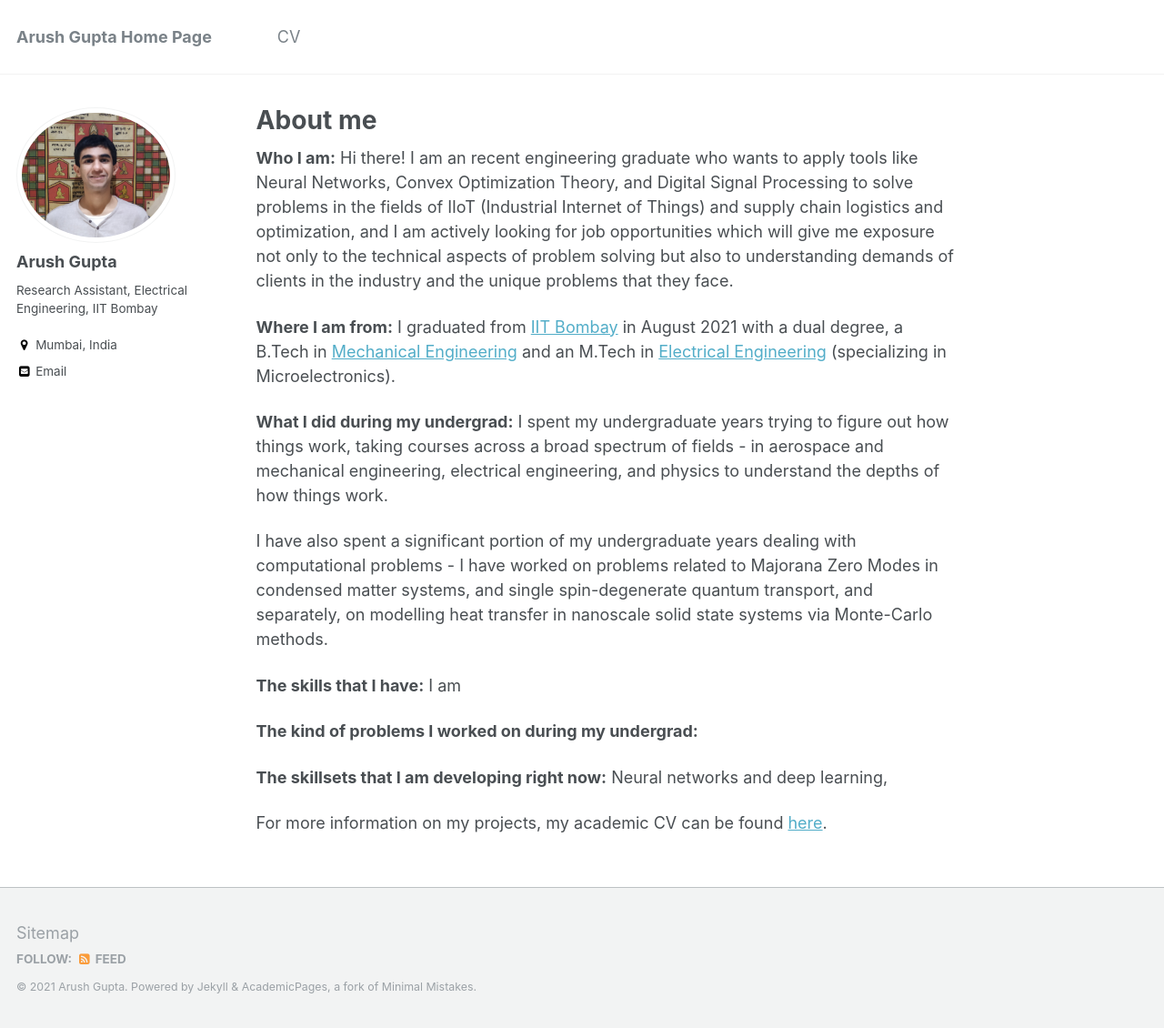
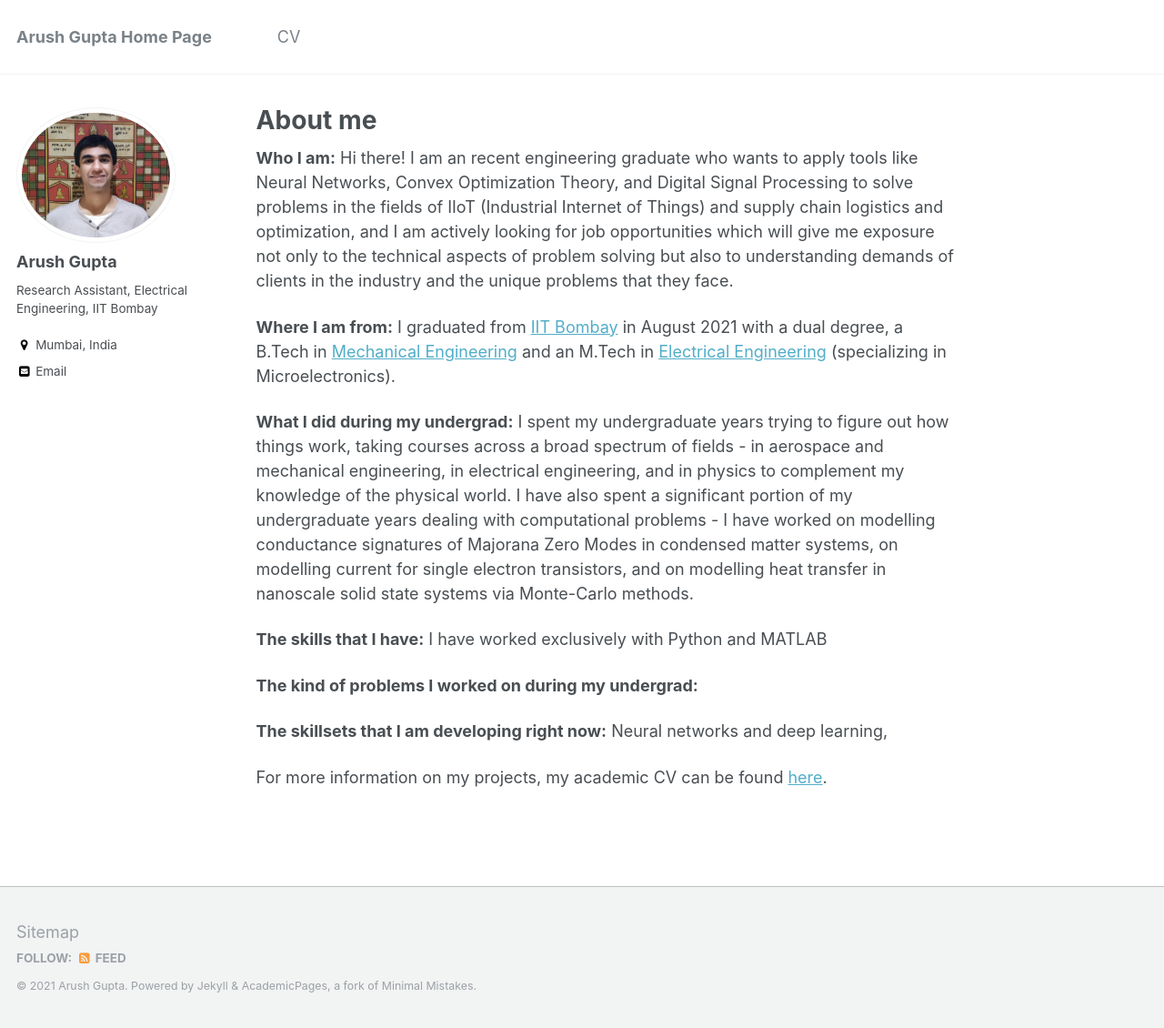
Before and after one commit to arush-gupta/arush-gupta.github.io, a Jekyll site: the page built from _pages/about.md, in a window 1280 px wide and 1130 px high. Shown: the whole window at 91% size. Built offline with Jekyll 4.4.1, drawn with Linux system fonts in a browser that asks for light colours.

Commit message:
Update about.md

```diff
--- a/_pages/about.md
+++ b/_pages/about.md
@@ -19,14 +19,11 @@ A problem that has caught my eye in recent times is that of the use of machine l
 **Where I am from:**
 I graduated from [IIT Bombay](https://www.iitb.ac.in) in August 2021 with a dual degree, a B.Tech in [Mechanical Engineering](https://www.me.iitb.ac.in) and an M.Tech in [Electrical Engineering](https://www.ee.iitb.ac.in/web) (specializing in Microelectronics).
 
-
 **What I did during my undergrad:**
-I spent my undergraduate years trying to figure out how things work, taking courses across a broad spectrum of fields - in aerospace and mechanical engineering, electrical engineering, and physics to understand the depths of how things work.
-
-I have also spent a significant portion of my undergraduate years dealing with computational problems - I have worked on problems related to Majorana Zero Modes in condensed matter systems, and single spin-degenerate quantum transport, and separately, on modelling heat transfer in nanoscale solid state systems via Monte-Carlo methods.
+I spent my undergraduate years trying to figure out how things work, taking courses across a broad spectrum of fields - in aerospace and mechanical engineering, in electrical engineering, and in physics to complement my knowledge of the physical world. I have also spent a significant portion of my undergraduate years dealing with computational problems - I have worked on modelling conductance signatures of Majorana Zero Modes in condensed matter systems, on modelling current for single electron transistors, and on modelling heat transfer in nanoscale solid state systems via Monte-Carlo methods.
 
 **The skills that I have:**
-I am
+I have worked exclusively with Python and MATLAB
 
 **The kind of problems I worked on during my undergrad:**
 
```
